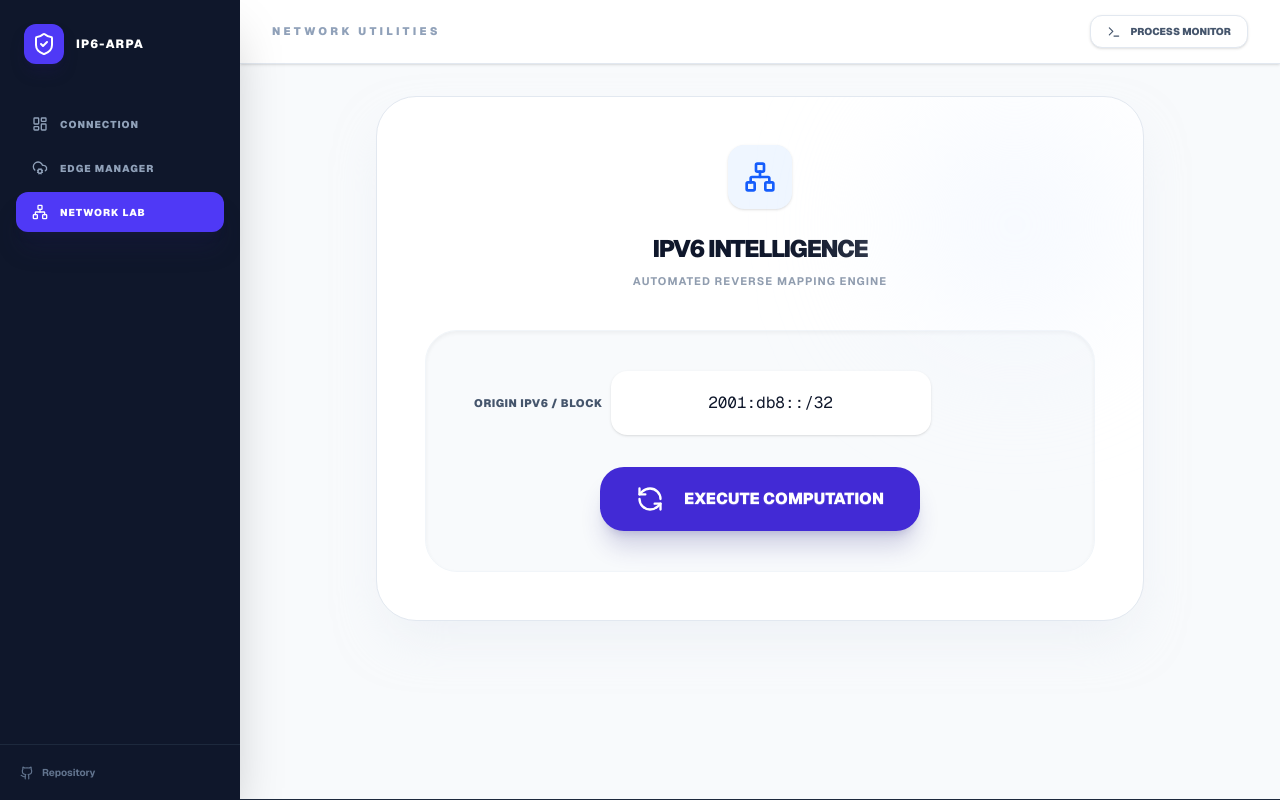
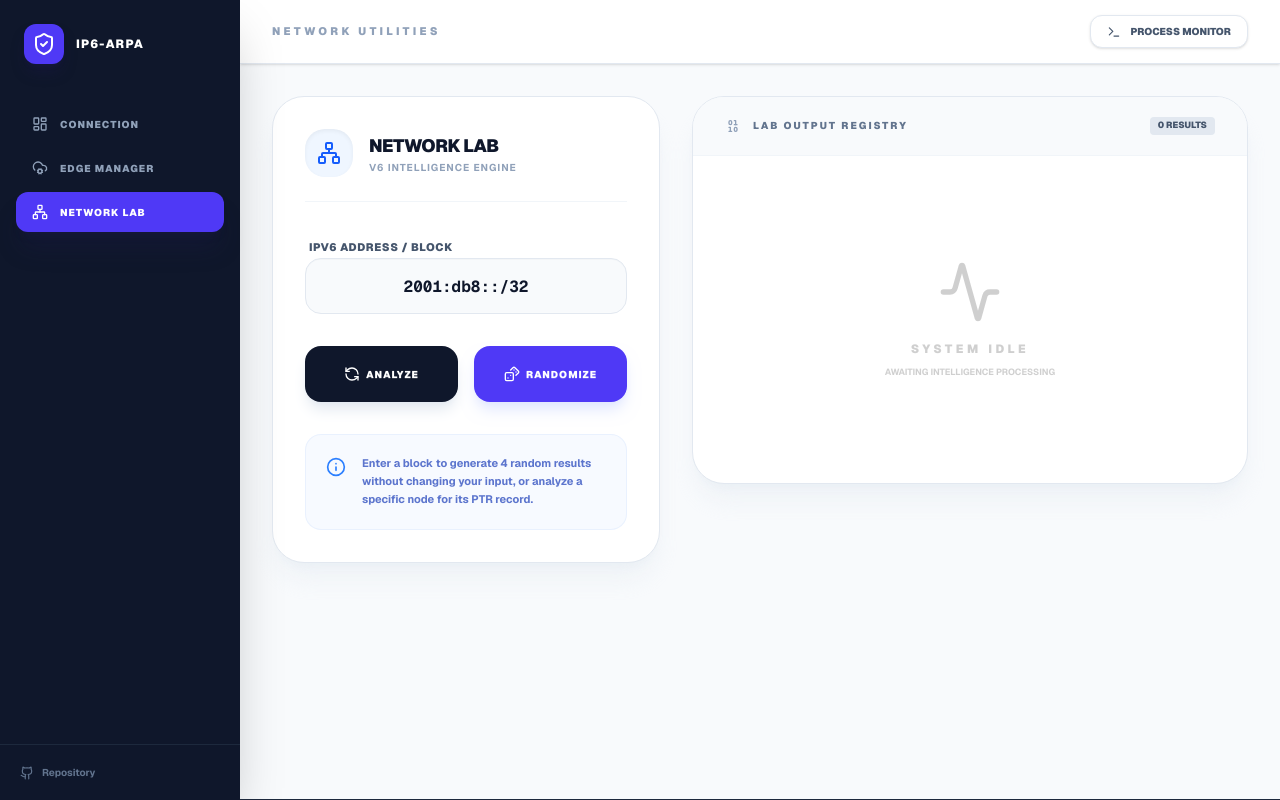
Before and after one commit to LoveDoLove/cloudflare-edge-commander, a Next.js app: page / in a window 1280 px wide. Both pictures are taken after a click on the button "NETWORK LAB". Built offline with nearby package versions, Linux system fonts and the light colour scheme.

Commit message:
Update page.tsx

```diff
--- a/src/app/page.tsx
+++ b/src/app/page.tsx
@@ -36,7 +36,11 @@ import {
   Shield,
   Edit3,
   Check,
-  RotateCcw
+  RotateCcw,
+  Copy,
+  Hash,
+  Binary,
+  Info
 } from 'lucide-react';
 
 /**
@@ -44,7 +48,7 @@ import {
  */
 const ipv6ToArpa = (ipv6: string) => {
   try {
-    let [address] = ipv6.split('/');
+    let [address, prefix] = ipv6.includes('/') ? ipv6.split('/') : [ipv6, '128'];
     if (address.includes('::')) {
       const parts = address.split('::');
       const leftParts = parts[0].split(':').filter(x => x !== '');
@@ -56,6 +60,12 @@ const ipv6ToArpa = (ipv6: string) => {
       address = address.split(':').map(p => p.padStart(4, '0')).join(':');
     }
     const fullHex = address.replace(/:/g, '');
+
+    if (prefix && parseInt(prefix) < 128) {
+        const nibbles = Math.floor(parseInt(prefix) / 4);
+        return fullHex.substring(0, nibbles).split('').reverse().join('.') + '.ip6.arpa';
+    }
+
     if (fullHex.length !== 32) return "Incomplete Address";
     return fullHex.split('').reverse().join('.') + '.ip6.arpa';
   } catch (e) {
@@ -107,6 +117,9 @@ export default function App() {
   const [zoneId, setZoneId] = useState('');
   const [ipv6Input, setIpv6Input] = useState('2001:db8::/32');
 
+  // Results state for Utils
+  const [labResults, setLabResults] = useState<{ip: string, arpa: string}[]>([]);
+
   const [invLoading, setInvLoading] = useState(false);
   const [zoneLoading, setZoneLoading] = useState(false);
   const [certLoading, setCertLoading] = useState(false);
@@ -132,7 +145,6 @@ export default function App() {
   const [newDomainName, setNewDomainName] = useState('');
   const [newDns, setNewDns] = useState({ type: 'A', name: '', content: '', ttl: 1, proxied: false });
 
-  // Delete & Edit states
   const [recordToDelete, setRecordToDelete] = useState<any | null>(null);
   const [editingRecordId, setEditingRecordId] = useState<string | null>(null);
   const [editFormData, setEditFormData] = useState<any | null>(null);
@@ -148,6 +160,16 @@ export default function App() {
   const addLog = (msg: string, type = 'info') => {
     setLogs(prev => [...prev, { msg, type, time: new Date().toLocaleTimeString() }]);
     if (type === 'error' || type === 'success') setIsConsoleOpen(true);
+  };
+
+  const copyText = (text: string) => {
+    const el = document.createElement('textarea');
+    el.value = text;
+    document.body.appendChild(el);
+    el.select();
+    document.execCommand('copy');
+    document.body.removeChild(el);
+    addLog(`Copied text to clipboard`, 'info');
   };
 
   const fetchCF = async (endpoint: string, method = 'GET', body?: any) => {
@@ -296,7 +318,6 @@ export default function App() {
     }
   };
 
-  // Inline Edit Handlers
   const handleStartEdit = (record: any) => {
     setEditingRecordId(record.id);
     setEditFormData({ ...record });
@@ -362,11 +383,20 @@ export default function App() {
     }
   };
 
-  const handleGenerate = () => {
-    const randomIp = generateRandomIPv6(ipv6Input);
-    const resultArpa = ipv6ToArpa(randomIp);
-    addLog(`IP: ${randomIp}`, 'success');
-    addLog(`Arpa: ${resultArpa}`, 'success');
+  const handleAnalyzeUtils = () => {
+    const arpa = ipv6ToArpa(ipv6Input);
+    setLabResults([{ ip: ipv6Input, arpa }]);
+    addLog(`Lab Analysis: Processed single entry ${ipv6Input}`, 'info');
+  };
+
+  const handleRandomizeUtils = () => {
+    const results = Array.from({ length: 4 }).map(() => {
+        const ip = generateRandomIPv6(ipv6Input);
+        const arpa = ipv6ToArpa(ip);
+        return { ip, arpa };
+    });
+    setLabResults(results);
+    addLog(`Lab Intelligence: Generated 4 unique random nodes from prefix.`, 'success');
   };
 
   const canBeProxied = (type: string) => ['A', 'AAAA', 'CNAME'].includes(type);
@@ -528,7 +558,6 @@ export default function App() {
                              {dnsLoading && <Loader2 className="size-5 animate-spin text-indigo-600" />}
                           </div>
 
-                          {/* Record Creation Form */}
                           <div className="grid grid-cols-1 sm:grid-cols-6 gap-3 bg-slate-50 p-4 rounded-2xl border border-slate-100 shadow-inner">
                              <select value={newDns.type} onChange={e => { const type = e.target.value; setNewDns({...newDns, type, proxied: canBeProxied(type) ? newDns.proxied : false}); }} className="select select-sm select-bordered bg-white font-black h-11 text-[11px] sm:col-span-1 rounded-xl focus:outline-none shadow-sm">{DNS_TYPES.map(t => <option key={t} value={t}>{t}</option>)}</select>
                              <input type="text" placeholder="Name (@)" value={newDns.name} onChange={e => setNewDns({...newDns, name: e.target.value})} className="input input-sm bg-white border-slate-200 h-11 text-[11px] font-black sm:col-span-1 rounded-xl focus:ring-4 focus:ring-indigo-100 shadow-sm" />
@@ -544,7 +573,6 @@ export default function App() {
                              <button onClick={handleAddDnsRecord} disabled={dnsLoading} className="btn btn-md btn-primary h-11 font-black uppercase sm:col-span-1 rounded-xl border-none shadow-lg shadow-indigo-100 text-white hover:bg-indigo-700 active:bg-indigo-800 disabled:opacity-50">Create</button>
                           </div>
 
-                          {/* DNS Table Container */}
                           <div className="max-h-80 overflow-auto border border-slate-200 rounded-2xl relative min-h-[180px] shadow-inner bg-white">
                              {dnsLoading ? (
                                <div className="absolute inset-0 bg-white/70 backdrop-blur-[2px] flex flex-col items-center justify-center z-10 gap-3">
@@ -697,24 +725,101 @@ export default function App() {
               </div>
             )}
 
-            {/* View: Network Utils */}
+            {/* View: Network Utils - IMPROVED MULTI-RANDOMIZER */}
             {activeTab === 'utils' && (
-              <div className="max-w-3xl mx-auto space-y-6 animate-in fade-in slide-in-from-bottom-6 duration-500">
-                <div className="bg-white border border-slate-200 rounded-[2.5rem] shadow-2xl shadow-slate-200/50 p-12 text-center relative overflow-hidden">
-                  <div className="absolute top-0 right-0 w-64 h-64 bg-blue-50/50 blur-3xl rounded-full pointer-events-none" />
-                  <div className="size-16 bg-blue-50 text-blue-600 rounded-2xl flex items-center justify-center mx-auto mb-6 shadow-sm"><Network className="size-8" /></div>
-                  <h3 className="text-2xl font-black tracking-tighter text-slate-900 uppercase">IPv6 Intelligence</h3>
-                  <p className="text-[11px] text-slate-500 font-bold uppercase tracking-widest mt-2 max-w-sm mx-auto opacity-70">Automated Reverse Mapping Engine</p>
+              <div className="animate-in fade-in slide-in-from-bottom-6 duration-500 space-y-8">
+                <div className="grid grid-cols-1 lg:grid-cols-12 gap-8 items-start">
 
-                  <div className="bg-slate-50 p-10 rounded-[2rem] border border-slate-100 mt-10 space-y-8 shadow-inner">
-                    <div className="form-control text-left">
-                      <label className="label py-1 px-2"><span className="label-text text-[11px] font-black uppercase text-slate-600 tracking-wider">Origin IPv6 / Block</span></label>
-                      <input type="text" value={ipv6Input} onChange={(e) => setIpv6Input(e.target.value)} className="input bg-white border-slate-200 rounded-2xl text-base font-mono shadow-sm h-16 text-center focus:ring-4 focus:ring-blue-100 transition-all border-none" placeholder="2001:db8::/32" />
+                    {/* Left Panel: Analyzer Inputs */}
+                    <div className="lg:col-span-5 bg-white border border-slate-200 rounded-[2rem] shadow-xl shadow-slate-200/40 p-8 space-y-8">
+                        <div className="flex items-center gap-4 border-b border-slate-100 pb-6">
+                            <div className="size-12 bg-blue-50 text-blue-600 rounded-[1.25rem] flex items-center justify-center shadow-inner"><Network className="size-6" /></div>
+                            <div>
+                                <h3 className="text-lg font-black text-slate-900 tracking-tight uppercase">Network Lab</h3>
+                                <p className="text-[10px] font-bold text-slate-400 uppercase tracking-widest">v6 Intelligence Engine</p>
+                            </div>
+                        </div>
+
+                        <div className="space-y-6">
+                            <div className="form-control">
+                                <label className="label px-1 pt-0"><span className="label-text text-[11px] font-black uppercase text-slate-600 tracking-wider">IPv6 Address / Block</span></label>
+                                <input
+                                    type="text"
+                                    value={ipv6Input}
+                                    onChange={(e) => setIpv6Input(e.target.value)}
+                                    className="input input-lg bg-slate-50 border-slate-200 w-full rounded-2xl text-base font-mono font-bold h-14 focus:ring-4 focus:ring-blue-100 focus:bg-white transition-all text-center"
+                                    placeholder="2001:db8::/32"
+                                />
+                            </div>
+
+                            <div className="grid grid-cols-2 gap-4 pt-2">
+                                <button onClick={handleAnalyzeUtils} className="btn bg-slate-900 hover:bg-slate-800 text-white rounded-2xl font-black uppercase text-[10px] tracking-widest h-14 border-none shadow-lg shadow-slate-200 group">
+                                    <RefreshCcw className="size-4 group-hover:rotate-180 transition-transform duration-500" /> Analyze
+                                </button>
+                                <button onClick={handleRandomizeUtils} className="btn bg-indigo-600 hover:bg-indigo-700 text-white rounded-2xl font-black uppercase text-[10px] tracking-widest h-14 border-none shadow-lg shadow-indigo-100 group">
+                                    <Dices className="size-4 group-hover:scale-125 transition-transform" /> Randomize
+                                </button>
+                            </div>
+                        </div>
+
+                        <div className="p-5 bg-blue-50/50 rounded-2xl border border-blue-100/50 flex gap-4">
+                            <Info className="size-5 text-blue-500 shrink-0 mt-0.5" />
+                            <p className="text-[11px] text-blue-800/70 font-bold leading-relaxed">
+                                Enter a block to generate 4 random results without changing your input, or analyze a specific node for its PTR record.
+                            </p>
+                        </div>
                     </div>
-                    <button onClick={handleGenerate} className="btn btn-primary btn-lg w-full max-w-xs mx-auto rounded-[1.5rem] gap-5 font-black uppercase text-base h-16 border-none shadow-xl shadow-indigo-900/20 active:scale-95 transition-transform text-white hover:bg-indigo-700">
-                      <RefreshCcw className="size-7" /> Execute Computation
-                    </button>
-                  </div>
+
+                    {/* Right Panel: Multiple Results */}
+                    <div className="lg:col-span-7 space-y-6">
+                        <div className="bg-white border border-slate-200 rounded-[2rem] shadow-xl shadow-slate-200/40 overflow-hidden min-h-[300px] flex flex-col">
+                            <div className="px-8 py-5 bg-slate-50 border-b border-slate-100 flex items-center justify-between">
+                                <div className="flex items-center gap-3">
+                                    <Binary className="size-4 text-slate-400" />
+                                    <span className="text-[10px] font-black uppercase text-slate-500 tracking-[0.2em]">Lab Output Registry</span>
+                                </div>
+                                <span className="text-[9px] font-black bg-slate-200 text-slate-600 px-2 py-0.5 rounded uppercase">
+                                    {labResults.length} Result{labResults.length !== 1 ? 's' : ''}
+                                </span>
+                            </div>
+
+                            <div className="flex-1 p-6 custom-scrollbar-light overflow-y-auto max-h-[500px]">
+                                {labResults.length > 0 ? (
+                                    <div className="space-y-4">
+                                        {labResults.map((res, idx) => (
+                                            <div key={idx} className="bg-slate-950 rounded-2xl overflow-hidden border border-slate-800 shadow-lg animate-in slide-in-from-right-4 duration-300" style={{ animationDelay: `${idx * 100}ms` }}>
+                                                {/* Header for result */}
+                                                <div className="px-4 py-2 bg-slate-900 border-b border-slate-800 flex items-center justify-between">
+                                                    <span className="text-[9px] font-black text-slate-500 uppercase tracking-widest">Entry #{idx + 1}</span>
+                                                    <div className="flex gap-2">
+                                                        <button onClick={() => copyText(res.ip)} className="flex items-center gap-1.5 text-[8px] font-black text-indigo-400 hover:text-indigo-300 transition-colors uppercase"><Hash className="size-2.5" /> IP</button>
+                                                        <button onClick={() => copyText(res.arpa)} className="flex items-center gap-1.5 text-[8px] font-black text-emerald-400 hover:text-emerald-300 transition-colors uppercase"><Globe className="size-2.5" /> ARPA</button>
+                                                    </div>
+                                                </div>
+                                                {/* Values */}
+                                                <div className="p-4 space-y-3">
+                                                    <div>
+                                                        <p className="text-[8px] font-black text-slate-600 uppercase tracking-widest mb-1">Generated Node</p>
+                                                        <p className="text-white font-mono text-[13px] font-bold select-all truncate">{res.ip}</p>
+                                                    </div>
+                                                    <div>
+                                                        <p className="text-[8px] font-black text-slate-600 uppercase tracking-widest mb-1">Reverse Mapping</p>
+                                                        <p className="text-indigo-300 font-mono text-[11px] select-all break-all leading-relaxed">{res.arpa}</p>
+                                                    </div>
+                                                </div>
+                                            </div>
+                                        ))}
+                                    </div>
+                                ) : (
+                                    <div className="h-full flex flex-col items-center justify-center py-20 opacity-20 grayscale">
+                                        <Activity className="size-16 mb-4" />
+                                        <p className="text-[12px] font-black uppercase tracking-[0.3em]">System Idle</p>
+                                        <p className="text-[9px] font-bold uppercase mt-2">Awaiting Intelligence Processing</p>
+                                    </div>
+                                )}
+                            </div>
+                        </div>
+                    </div>
                 </div>
               </div>
             )}
@@ -749,18 +854,8 @@ export default function App() {
                 </div>
 
                 <div className="grid grid-cols-2 gap-3 w-full pt-4">
-                  <button
-                    onClick={() => setRecordToDelete(null)}
-                    className="btn btn-ghost rounded-2xl font-black uppercase text-[11px] tracking-widest h-12 hover:bg-slate-100 text-slate-600 hover:text-slate-900 active:bg-slate-200 transition-colors border border-slate-200"
-                  >
-                    Cancel
-                  </button>
-                  <button
-                    onClick={handleDeleteDnsRecord}
-                    className="btn bg-rose-500 hover:bg-rose-600 text-white rounded-2xl font-black uppercase text-[11px] tracking-widest h-12 border-none shadow-lg shadow-rose-200 transition-all active:scale-95"
-                  >
-                    Delete Record
-                  </button>
+                  <button onClick={() => setRecordToDelete(null)} className="btn btn-ghost rounded-2xl font-black uppercase text-[11px] tracking-widest h-12 hover:bg-slate-100 text-slate-600 hover:text-slate-900 border border-slate-200">Cancel</button>
+                  <button onClick={handleDeleteDnsRecord} className="btn bg-rose-500 hover:bg-rose-600 text-white rounded-2xl font-black uppercase text-[11px] tracking-widest h-12 border-none shadow-lg shadow-rose-200 transition-all active:scale-95">Delete Record</button>
                 </div>
               </div>
             </div>
```
